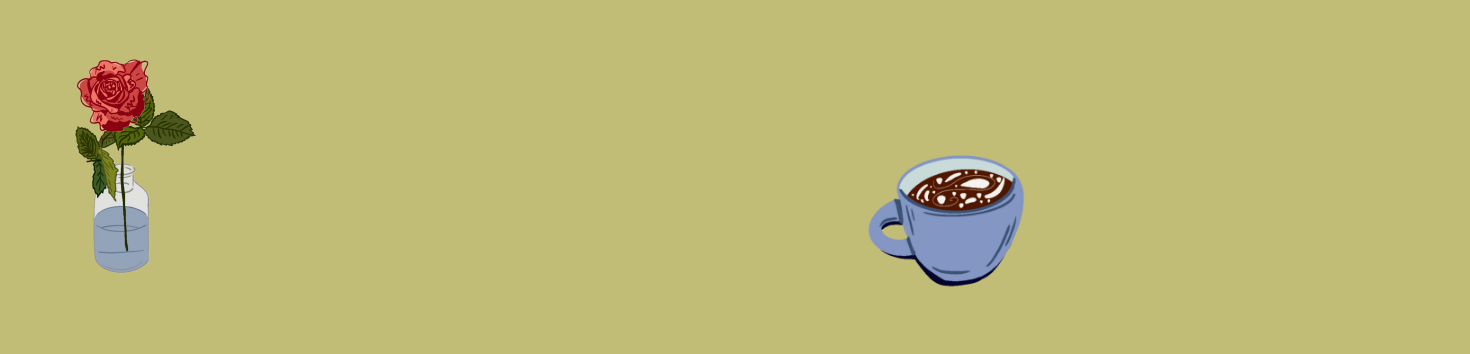
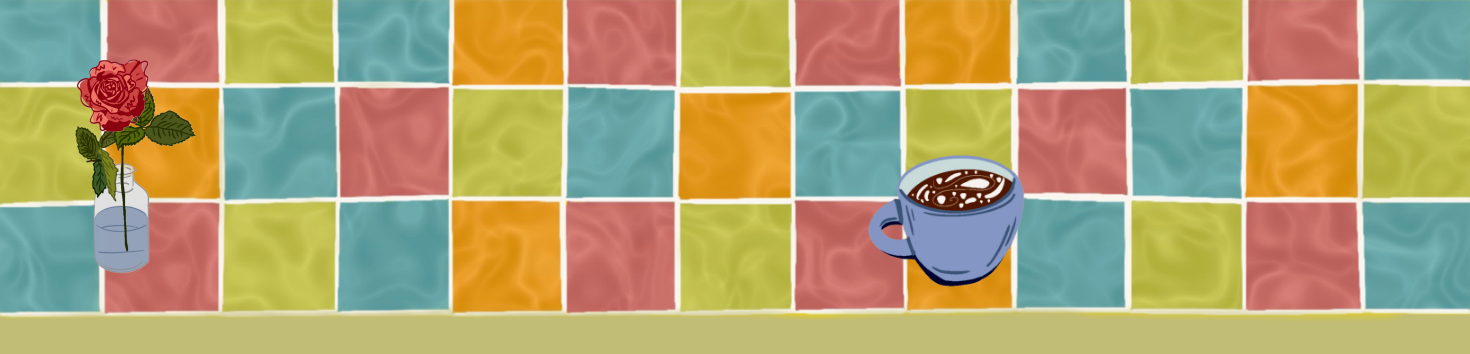
Before and after one commit to jillianleleux/Good-Morning-, a plain HTML site: page index.html in a window 1280 px wide. Shown: the top 354 px of the page, 1470 px wide, since content can reach past the window. Drawn offline with Linux system fonts and the light colour scheme; a web font is replaced by a local one.

Commit message:
backsplash

```diff
--- a/css/main.css
+++ b/css/main.css
@@ -2,6 +2,13 @@
 body {
     color:rgb(29, 96, 29);
     background-color:rgb(194 189 118);
+
+}
+.backsplash{
+    position:absolute;
+    top:-100px;
+    height:980px;
+    left:0px;
 
 }
 .rose{
@@ -60,7 +67,7 @@ z-index: 2;
 .Pancake-video{
     position: absolute;
     right:0;
-    top:80%;
+    top:100%;
     transform: translateY(-50%);
    height: 500px;
    width:auto;
--- a/index.html
+++ b/index.html
@@ -11,7 +11,8 @@
   </head>
 
 <body>
-
+<div><img class="backsplash" src="img/backsplash.PNG">
+</div>
 <div>
 <img class="vase" src="img/Vase.PNG">
 <img class="rose" src="img/Rose.PNG">
@@ -21,7 +22,8 @@
   <img class="sizzle" src="img/Sizzle.PNG">
 </div>
 <div class="coffee">
-<img src="img/coffee.PNG"></div>
+<img src="img/coffee.PNG">
+</div>
 
 
 <video class="Pancake-video" width="400" muted loop>
```
Also changed, not shown: img/backsplash.PNG (added), 1 other file.
